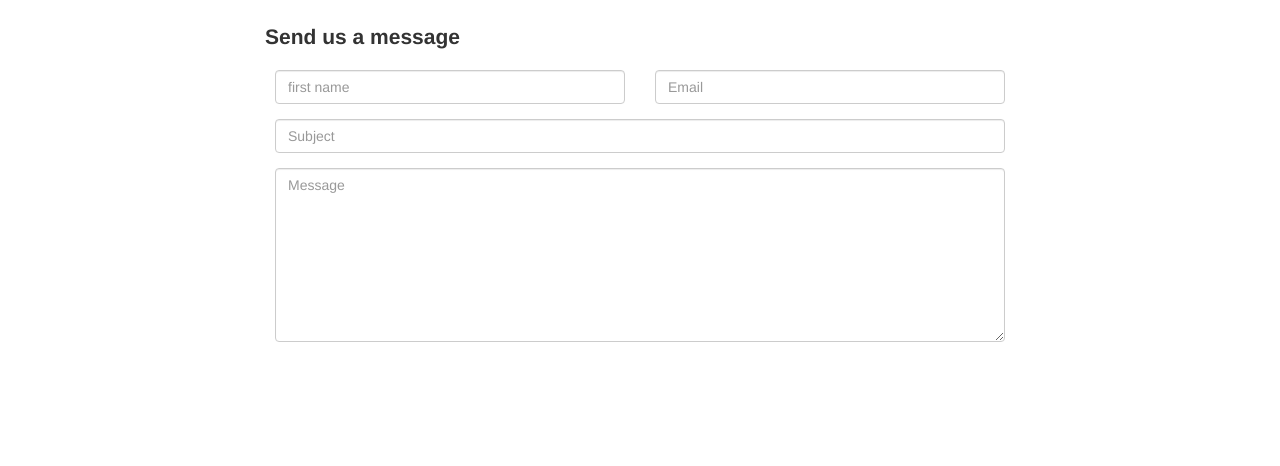
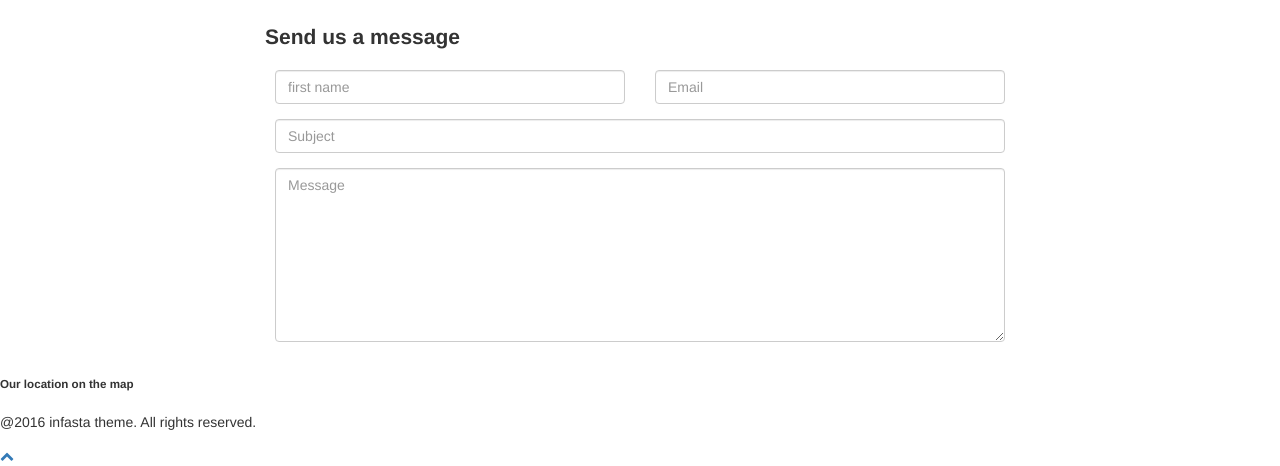
Before and after one commit to kirandash/Infasta, a plain HTML site: page index.html in a window 1280 px wide. Shown: the part 9103-9569 px from the top of the page. Before the commit the page ends 9460 px from the top, so only its background shows below. Drawn offline with Linux system fonts and the light colour scheme.

Commit message:
033 Writing HTML Code For Map And Copy right Section.

```diff
--- a/index.html
+++ b/index.html
@@ -74,7 +74,8 @@
         </div><!-- end of container -->
     </div><!-- end of navbar -->
 
-    <!-- about us -->
+    <!-- about us section -->
+
     <section id="about" class="top-margin">
     	<div class="container">
         	<div class="row center-content">
@@ -160,7 +161,9 @@
             </div><!-- end of chooseus -->
 
         </div><!-- end of about-info -->
-    </section><!-- end of #about -->
+    </section><!-- end of about -->
+
+    <!-- features section -->
 
     <section id="features" class="top-margin">
     	<div class="container">
@@ -186,6 +189,8 @@
             </div><!-- end of row -->
         </div><!-- end of container -->
     </section><!-- end of #features -->
+
+    <!-- services section -->
 
     <section id="services" class="top-margin">
     	<div class="container">
@@ -617,6 +622,26 @@
         </div> <!-- end of container -->
     </section>
 
+    <!-- map section -->
+
+    <section id="map">
+    	<div class="map-heading center-content">
+        	<h5>Our location on the map</h5>
+        </div>
+
+        <div class="map"></div>
+
+        <div class="copyright-bg copyright center-content">
+        	<p>@2016 infasta theme. All rights reserved.</p>
+        </div>
+    </section>
+
+    <!-- START SCROLL TO TOP -->
+
+    <div class="scrollup">
+    	<a href="#"><i class="fa fa-chevron-up"></i></a>
+    </div>
+
     <!-- jQuery (necessary for Bootstrap's JavaScript plugins) -->
     <script src="js/jquery/jquery-2.2.0.min.js"></script>
     <!-- Include all compiled plugins (below), or include individual files as needed -->
```
